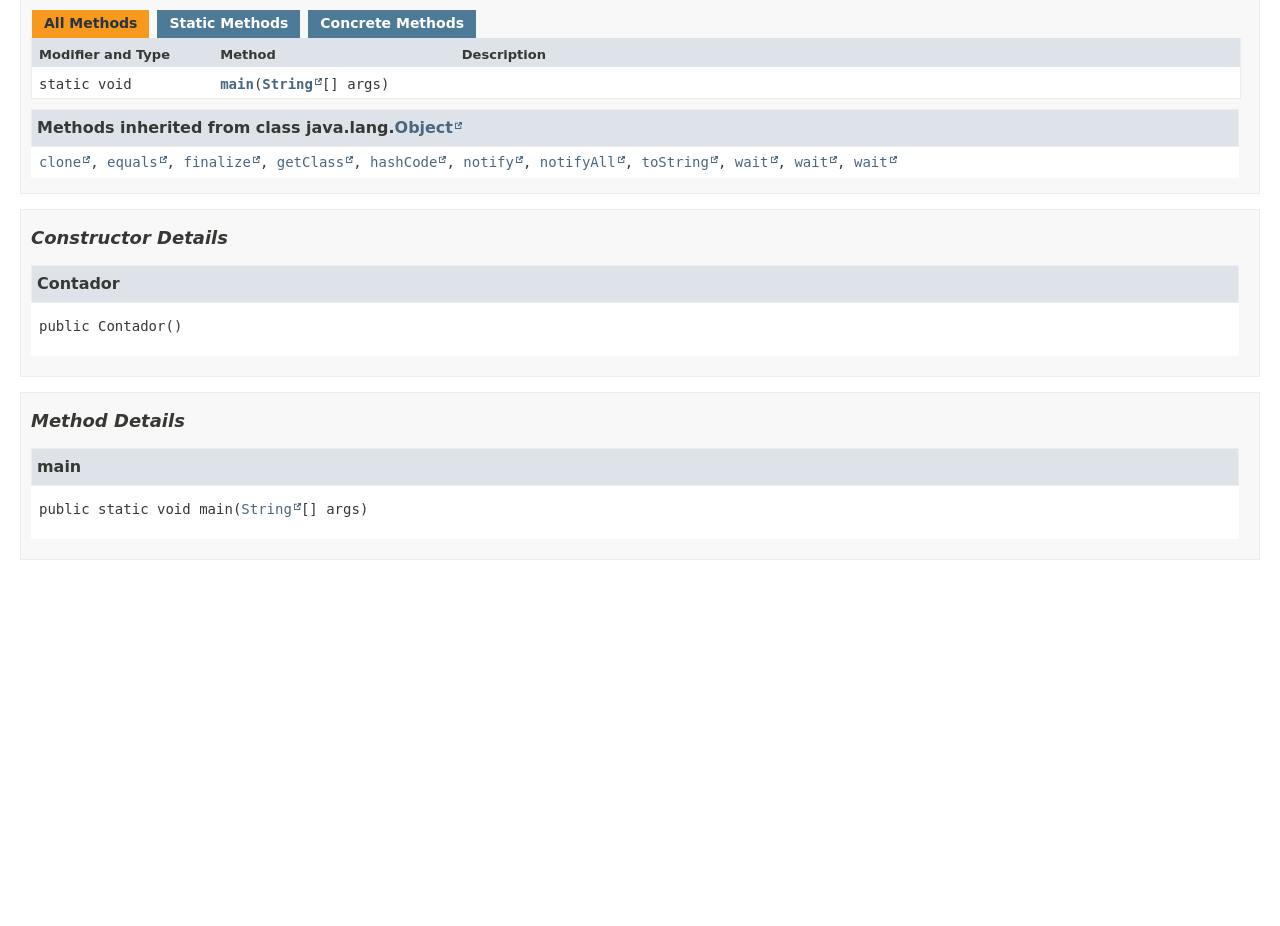
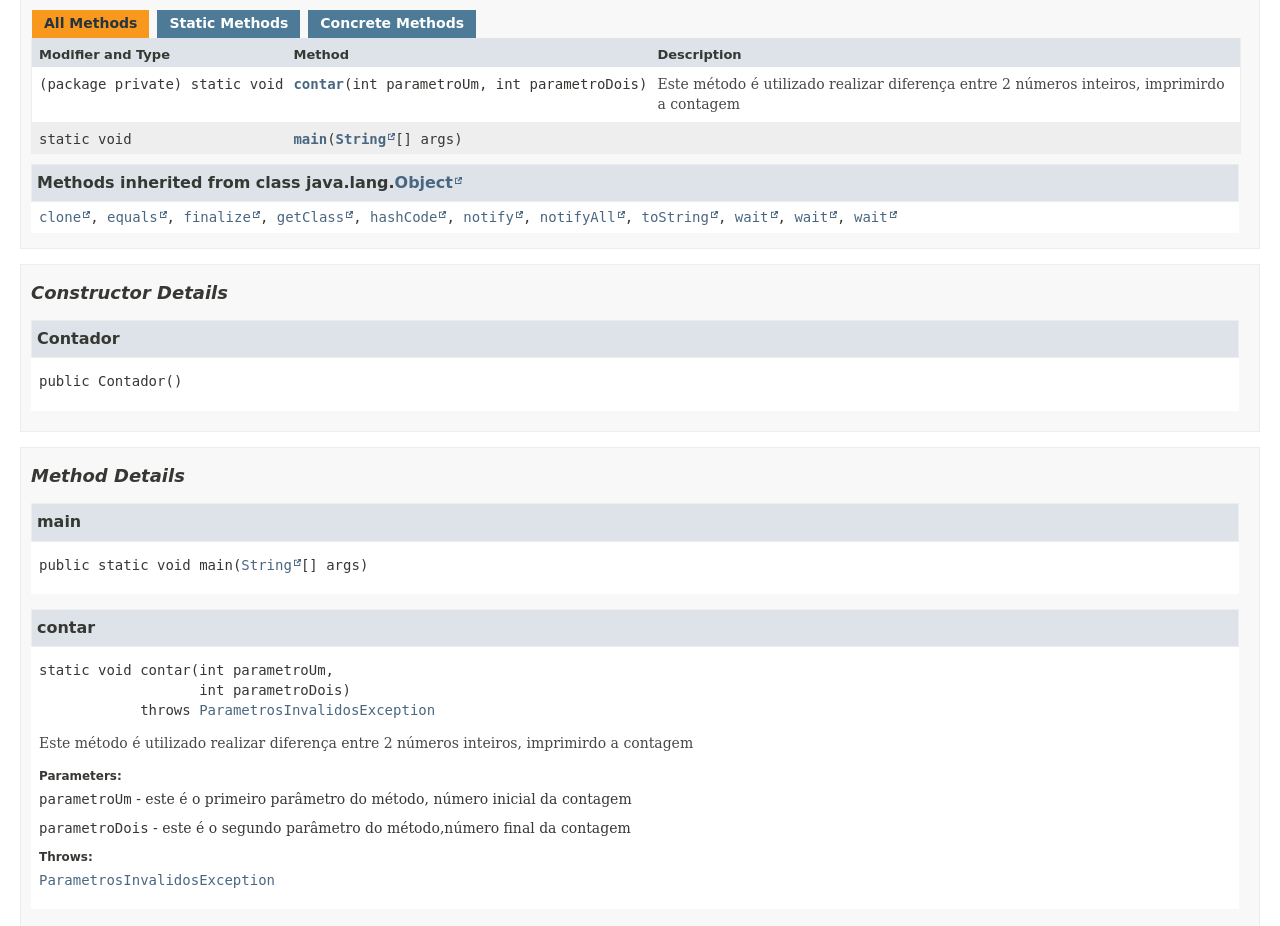
Before and after one commit to evertonsmoraes/DesafioControleFluxo, a plain HTML site: page docs/Contador.html in a window 1280 px wide. Shown: the part 600-1526 px from the top of the page. Before the commit the page ends 1185 px from the top, so only its background shows below. Drawn offline with Linux system fonts and the light colour scheme; a web font is replaced by a local one.

Commit message:
Atualização na documentação

```diff
--- a/docs/Contador.html
+++ b/docs/Contador.html
@@ -1,7 +1,7 @@
 <!DOCTYPE HTML>
 <html lang="pt">
 <head>
-<!-- Generated by javadoc (22) on Sat Jun 08 09:50:56 BRT 2024 -->
+<!-- Generated by javadoc (22) on Sat Jun 08 10:23:12 BRT 2024 -->
 <title>Contador</title>
 <meta name="viewport" content="width=device-width, initial-scale=1">
 <meta http-equiv="Content-Type" content="text/html; charset=UTF-8">
@@ -124,9 +124,15 @@ loadScripts(document, 'script');</script>
 <div class="table-header col-first">Modifier and Type</div>
 <div class="table-header col-second">Method</div>
 <div class="table-header col-last">Description</div>
-<div class="col-first even-row-color method-summary-table method-summary-table-tab1 method-summary-table-tab4"><code>static void</code></div>
-<div class="col-second even-row-color method-summary-table method-summary-table-tab1 method-summary-table-tab4"><code><a href="#main(java.lang.String%5B%5D)" class="member-name-link">main</a><wbr>(<a href="https://docs.oracle.com/en/java/javase/22/docs/api/java.base/java/lang/String.html" title="class or interface in java.lang" class="external-link">String</a>[]&nbsp;args)</code></div>
-<div class="col-last even-row-color method-summary-table method-summary-table-tab1 method-summary-table-tab4">&nbsp;</div>
+<div class="col-first even-row-color method-summary-table method-summary-table-tab1 method-summary-table-tab4"><code>(package private) static void</code></div>
+<div class="col-second even-row-color method-summary-table method-summary-table-tab1 method-summary-table-tab4"><code><a href="#contar(int,int)" class="member-name-link">contar</a><wbr>(int&nbsp;parametroUm,
+ int&nbsp;parametroDois)</code></div>
+<div class="col-last even-row-color method-summary-table method-summary-table-tab1 method-summary-table-tab4">
+<div class="block">Este método é utilizado realizar  diferença entre 2 números inteiros, imprimirdo a contagem</div>
+</div>
+<div class="col-first odd-row-color method-summary-table method-summary-table-tab1 method-summary-table-tab4"><code>static void</code></div>
+<div class="col-second odd-row-color method-summary-table method-summary-table-tab1 method-summary-table-tab4"><code><a href="#main(java.lang.String%5B%5D)" class="member-name-link">main</a><wbr>(<a href="https://docs.oracle.com/en/java/javase/22/docs/api/java.base/java/lang/String.html" title="class or interface in java.lang" class="external-link">String</a>[]&nbsp;args)</code></div>
+<div class="col-last odd-row-color method-summary-table method-summary-table-tab1 method-summary-table-tab4">&nbsp;</div>
 </div>
 </div>
 </div>
@@ -168,6 +174,24 @@ loadScripts(document, 'script');</script>
 </div>
 </section>
 </li>
+<li>
+<section class="detail" id="contar(int,int)">
+<h3>contar</h3>
+<div class="horizontal-scroll">
+<div class="member-signature"><span class="modifiers">static</span>&nbsp;<span class="return-type">void</span>&nbsp;<span class="element-name">contar</span><wbr><span class="parameters">(int&nbsp;parametroUm,
+ int&nbsp;parametroDois)</span>
+            throws <span class="exceptions"><a href="ParametrosInvalidosException.html" title="class in Unnamed Package">ParametrosInvalidosException</a></span></div>
+<div class="block">Este método é utilizado realizar  diferença entre 2 números inteiros, imprimirdo a contagem</div>
+<dl class="notes">
+<dt>Parameters:</dt>
+<dd><code>parametroUm</code> - este é o primeiro parâmetro do método, número inicial da contagem</dd>
+<dd><code>parametroDois</code> - este é o segundo parâmetro do método,número final da contagem</dd>
+<dt>Throws:</dt>
+<dd><code><a href="ParametrosInvalidosException.html" title="class in Unnamed Package">ParametrosInvalidosException</a></code></dd>
+</dl>
+</div>
+</section>
+</li>
 </ul>
 </section>
 </li>
--- a/docs/member-search-index.js
+++ b/docs/member-search-index.js
@@ -1 +1 @@
-memberSearchIndex = [{"p":"<Unnamed>","c":"Contador","l":"Contador()","u":"%3Cinit%3E()"},{"p":"<Unnamed>","c":"Contador","l":"main(String[])","u":"main(java.lang.String[])"},{"p":"<Unnamed>","c":"ParametrosInvalidosException","l":"ParametrosInvalidosException()","u":"%3Cinit%3E()"}];updateSearchResults();
+memberSearchIndex = [{"p":"<Unnamed>","c":"Contador","l":"Contador()","u":"%3Cinit%3E()"},{"p":"<Unnamed>","c":"Contador","l":"contar(int, int)","u":"contar(int,int)"},{"p":"<Unnamed>","c":"Contador","l":"main(String[])","u":"main(java.lang.String[])"},{"p":"<Unnamed>","c":"ParametrosInvalidosException","l":"ParametrosInvalidosException()","u":"%3Cinit%3E()"}];updateSearchResults();
```
Also changed, not shown: docs/ParametrosInvalidosException.html (+1 -1 lines), docs/allclasses-index.html (+1 -1 lines), docs/allpackages-index.html (+1 -1 lines), docs/help-doc.html (+1 -1 lines), docs/index-all.html (+5 -1 lines), docs/index.html (+1 -1 lines), docs/overview-tree.html (+1 -1 lines), docs/package-summary.html (+1 -1 lines), docs/package-tree.html (+1 -1 lines), docs/search.html (+1 -1 lines), docs/serialized-form.html (+1 -1 lines), 1 other file.
